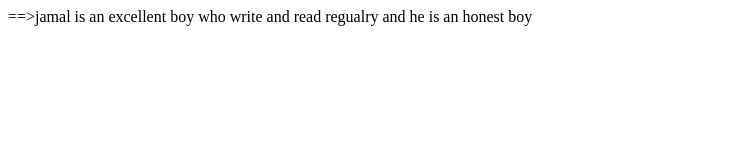
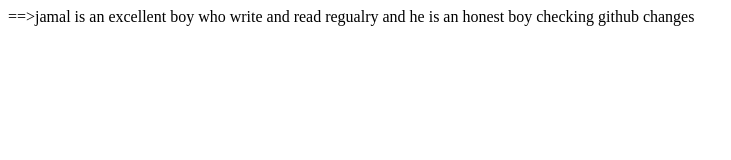
Before and after one commit to Jafar463746/practice_project, a plain HTML site: page index.html in a window 1280 px wide. Shown: the whole page, without its empty margins (0-731 px from the left). Drawn offline with Linux system fonts and the light colour scheme.

Commit message:
check changes

```diff
--- a/index.html
+++ b/index.html
@@ -7,5 +7,6 @@
 </head>
 <body>
 ==>jamal is an excellent boy who write and read regualry and he is an honest boy
+checking github changes
 </body>
 </html>
```
